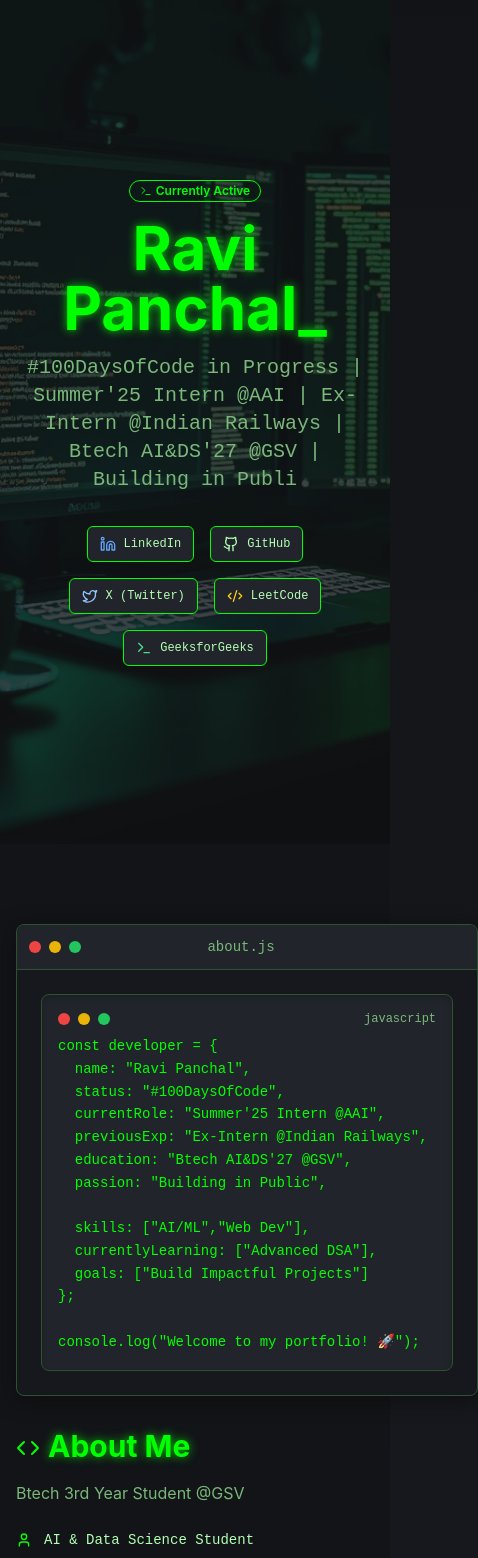
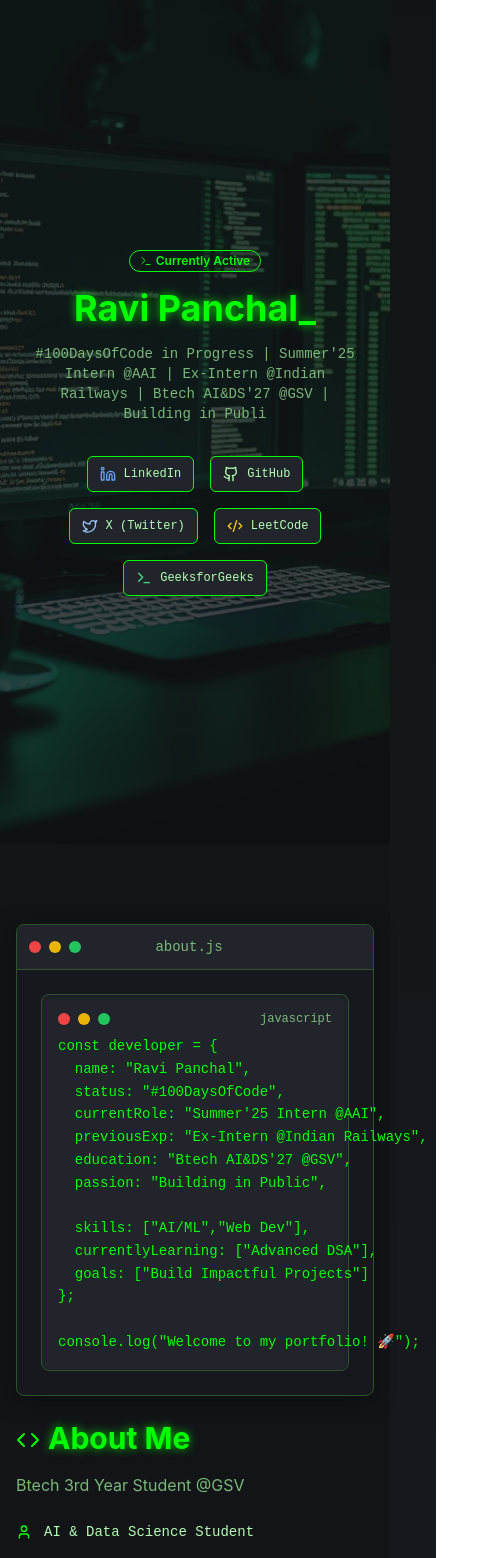
Before and after one commit to ravixpanchal/portfolio, a React (Vite) app: page / in a window 390 px wide. Shown: the top 1558 px of the page, 478 px wide, since content can reach past the window. Built offline with nearby package versions, Linux system fonts and the light colour scheme.

Commit message:
Fix: Make portfolio responsive
Hide horizontal scrollbar on body and ensure responsiveness across devices.

```diff
--- a/src/index.css
+++ b/src/index.css
@@ -119,6 +119,7 @@
   body {
     @apply bg-background text-foreground font-inter;
     background: var(--gradient-terminal);
+    overflow-x: hidden;
   }
 }
 
--- a/src/pages/Index.tsx
+++ b/src/pages/Index.tsx
@@ -41,10 +41,10 @@ console.log("Welcome to my portfolio! 🚀");`;
               <Terminal className="w-3 h-3 mr-1" />
               Currently Active
             </Badge>
-            <h1 className="text-6xl md:text-8xl font-bold mb-4 neon-text animate-float">
+            <h1 className="text-4xl sm:text-5xl md:text-6xl lg:text-7xl xl:text-8xl font-bold mb-4 neon-text animate-float">
               <TypingEffect text="Ravi Panchal" speed={150} />
             </h1>
-            <div className="text-xl md:text-2xl text-muted-foreground font-mono mb-8">
+            <div className="text-sm sm:text-base md:text-lg lg:text-xl xl:text-2xl text-muted-foreground font-mono mb-8 px-4">
               <TypingEffect
                 text="#100DaysOfCode in Progress | Summer'25 Intern @AAI | Ex-Intern @Indian Railways | Btech AI&DS'27 @GSV | Building in Public"
                 speed={50}
@@ -60,7 +60,7 @@ console.log("Welcome to my portfolio! 🚀");`;
       {/* About Section */}
       <section className="py-20 px-4">
         <div className="max-w-6xl mx-auto">
-          <div className="grid md:grid-cols-2 gap-8 items-center">
+          <div className="grid grid-cols-1 lg:grid-cols-2 gap-6 lg:gap-8 items-center">
             <TerminalWindow title="about.js">
               <CodeBlock language="javascript">
                 {codeSnippet}
@@ -109,7 +109,7 @@ console.log("Welcome to my portfolio! 🚀");`;
             Current Status
           </h2>
 
-          <div className="grid md:grid-cols-3 gap-6">
+          <div className="grid grid-cols-1 sm:grid-cols-2 lg:grid-cols-3 gap-4 md:gap-6">
             <Card className="p-6 terminal-window">
               <div className="terminal-header">
                 <div className="flex gap-2">
```
